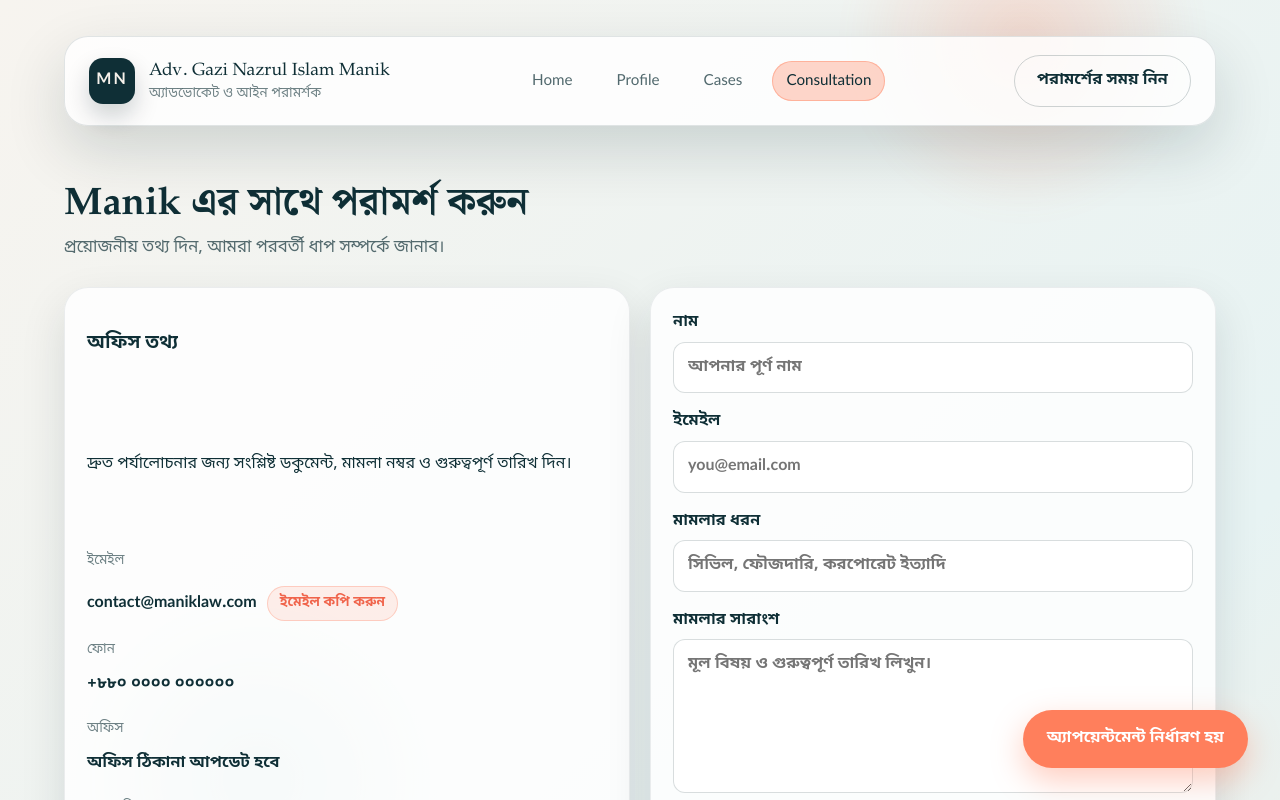
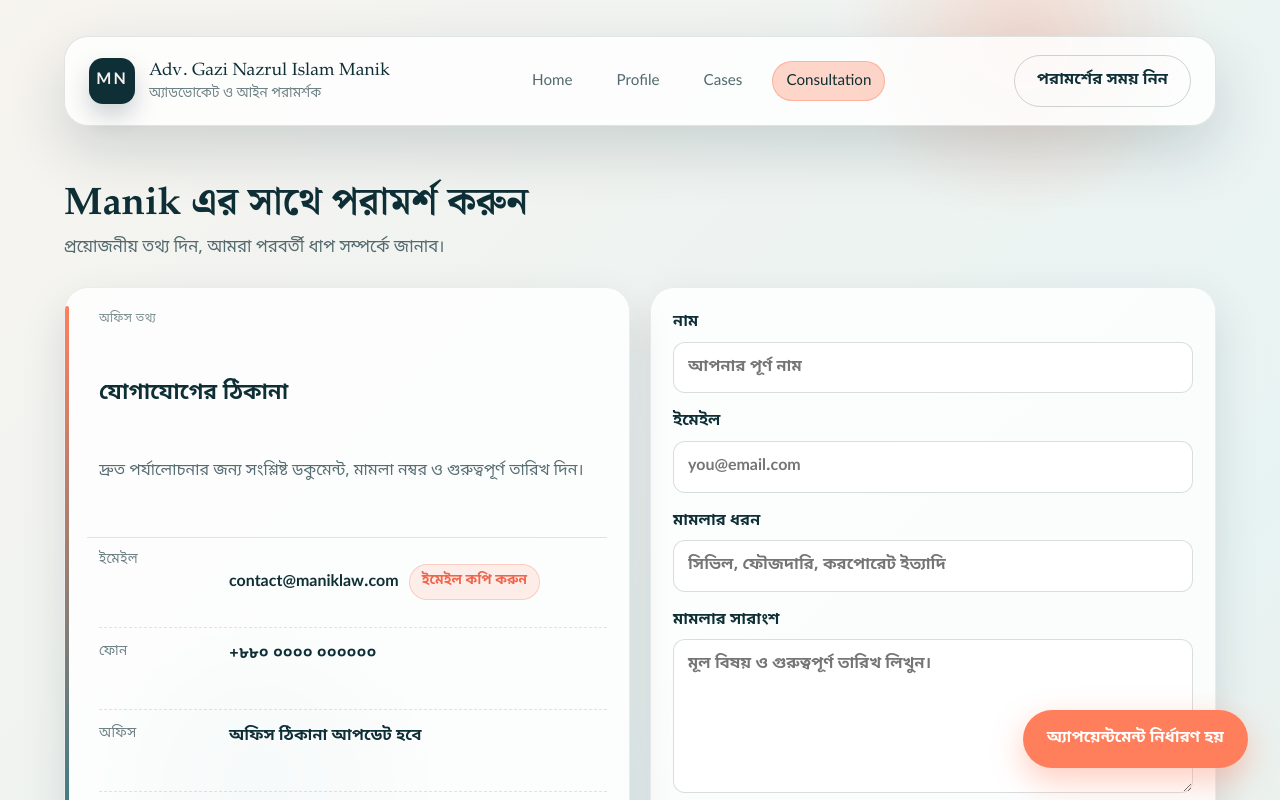
Before and after one commit to HanjalaShihab/Adv, a React (Vite) app: page /contact in a window 1280 px wide. Shown: the top 800 px of the page. Built offline with nearby package versions, Linux system fonts and the light colour scheme; no server answers.

Commit message:
feat: redesign contact office info

```diff
--- a/src/App.css
+++ b/src/App.css
@@ -1192,40 +1192,60 @@
   gap: 20px;
 }
 
-.office-panel {
-  display: grid;
-  gap: 20px;
-}
-
-.office-panel-header h3 {
-  margin: 0 0 8px;
-}
-
-.office-panel-header p {
+.office-sheet {
+  position: relative;
+  overflow: hidden;
+}
+
+.office-sheet::before {
+  content: '';
+  position: absolute;
+  left: 0;
+  top: 18px;
+  bottom: 18px;
+  width: 4px;
+  border-radius: 999px;
+  background: linear-gradient(180deg, var(--accent), var(--ocean));
+}
+
+.office-head {
+  display: grid;
+  gap: 8px;
+  padding-left: 12px;
+}
+
+.office-kicker {
+  margin: 0;
+  font-size: 0.75rem;
+  letter-spacing: 0.4px;
+  text-transform: uppercase;
+  color: rgba(15, 47, 54, 0.55);
+}
+
+.office-head h3 {
+  margin: 0;
+  font-size: 1.35rem;
+}
+
+.office-note {
   margin: 0;
   color: rgba(15, 47, 54, 0.7);
   line-height: 1.7;
 }
 
-.office-panel-list {
+.office-list {
   display: grid;
   gap: 14px;
-  padding-top: 8px;
+  padding: 12px 0 0 12px;
   border-top: 1px solid rgba(15, 47, 54, 0.12);
 }
 
 .office-row {
   display: grid;
-  gap: 6px;
+  grid-template-columns: 120px 1fr;
+  gap: 10px;
   padding-bottom: 12px;
   border-bottom: 1px dashed rgba(15, 47, 54, 0.12);
-}
-
-.office-email {
-  display: flex;
-  flex-wrap: wrap;
-  align-items: center;
-  gap: 10px;
 }
 
 .office-row:last-child {
@@ -1242,6 +1262,13 @@
 .office-value {
   font-weight: 600;
   color: var(--ink);
+}
+
+.office-value-row {
+  display: flex;
+  flex-wrap: wrap;
+  align-items: center;
+  gap: 10px;
 }
 
 .office-link {
@@ -1884,6 +1911,10 @@
     font-size: 1.3rem;
   }
 
+  .office-row {
+    grid-template-columns: 1fr;
+  }
+
   .profile-photo {
     height: 240px;
   }
--- a/src/pages/Contact.jsx
+++ b/src/pages/Contact.jsx
@@ -42,33 +42,36 @@ function Contact() {
           </p>
         </div>
         <div className="contact-grid">
-          <div className="contact-card">
-            <h3>অফিস তথ্য</h3>
-            <p>
-              দ্রুত পর্যালোচনার জন্য সংশ্লিষ্ট ডকুমেন্ট, মামলা নম্বর ও গুরুত্বপূর্ণ
-              তারিখ দিন।
-            </p>
-            <div className="contact-stack">
-              <div className="contact-info">
-                <p className="contact-label">ইমেইল</p>
-                <div className="office-email">
-                  <p className="contact-value">{contactInfo.email}</p>
+          <div className="contact-card office-sheet">
+            <div className="office-head">
+              <p className="office-kicker">অফিস তথ্য</p>
+              <h3>যোগাযোগের ঠিকানা</h3>
+              <p className="office-note">
+                দ্রুত পর্যালোচনার জন্য সংশ্লিষ্ট ডকুমেন্ট, মামলা নম্বর ও গুরুত্বপূর্ণ
+                তারিখ দিন।
+              </p>
+            </div>
+            <div className="office-list">
+              <div className="office-row">
+                <span className="office-label">ইমেইল</span>
+                <div className="office-value-row">
+                  <span className="office-value">{contactInfo.email}</span>
                   <button type="button" className="office-link" onClick={handleCopy}>
                     ইমেইল কপি করুন
                   </button>
                 </div>
               </div>
-              <div className="contact-info">
-                <p className="contact-label">ফোন</p>
-                <p className="contact-value">{contactInfo.phone}</p>
+              <div className="office-row">
+                <span className="office-label">ফোন</span>
+                <span className="office-value">{contactInfo.phone}</span>
               </div>
-              <div className="contact-info">
-                <p className="contact-label">অফিস</p>
-                <p className="contact-value">{contactInfo.office}</p>
+              <div className="office-row">
+                <span className="office-label">অফিস</span>
+                <span className="office-value">{contactInfo.office}</span>
               </div>
-              <div className="contact-info">
-                <p className="contact-label">সময়সূচি</p>
-                <p className="contact-value">{contactInfo.hours}</p>
+              <div className="office-row">
+                <span className="office-label">সময়সূচি</span>
+                <span className="office-value">{contactInfo.hours}</span>
               </div>
             </div>
           </div>
```
